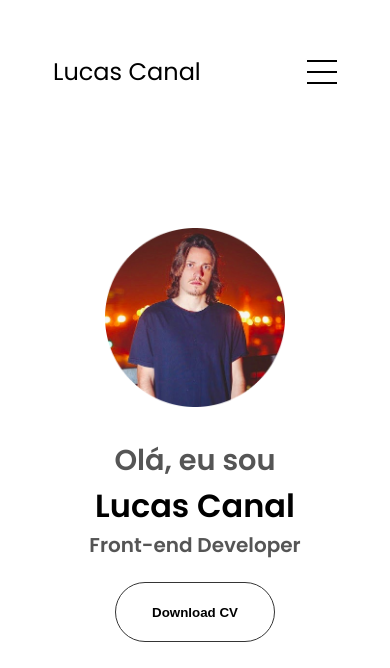
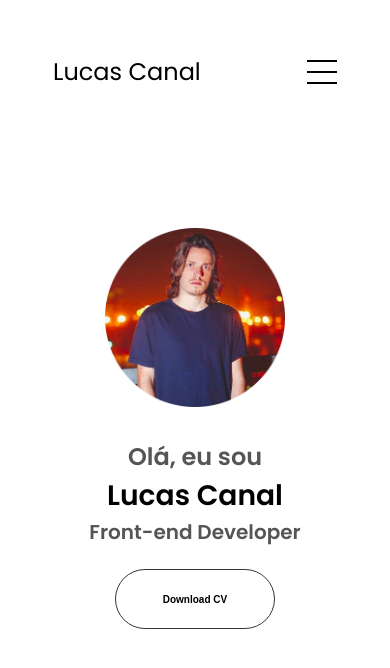
Before and after one commit to LucasCanal/My-Portfolio, a plain HTML site: page index.html in a window 390 px wide. Shown: the top 668 px of the page. Drawn offline with Linux system fonts and the light colour scheme.

Commit message:
update mediaqueries

```diff
--- a/mediaqueries.css
+++ b/mediaqueries.css
@@ -87,6 +87,8 @@
     gap: 30px;
   }
   .btn-color-2 {
+    font-size: 10px;
+    color: black;
     margin: 6px;
 }
   .contact-info-container {
@@ -119,11 +121,15 @@
     height: 46vw;
     justify-content: center;
   }
+  .section__text__p1{
+    font-size: 1.50rem;
+  }
   .section__text__p2 {
     font-size: 1.25rem;
   }
   .title {
-    font-size: 2rem;
+    font-size: 1.76rem;
+
   }
   .text-container {
     text-align: justify;
```
